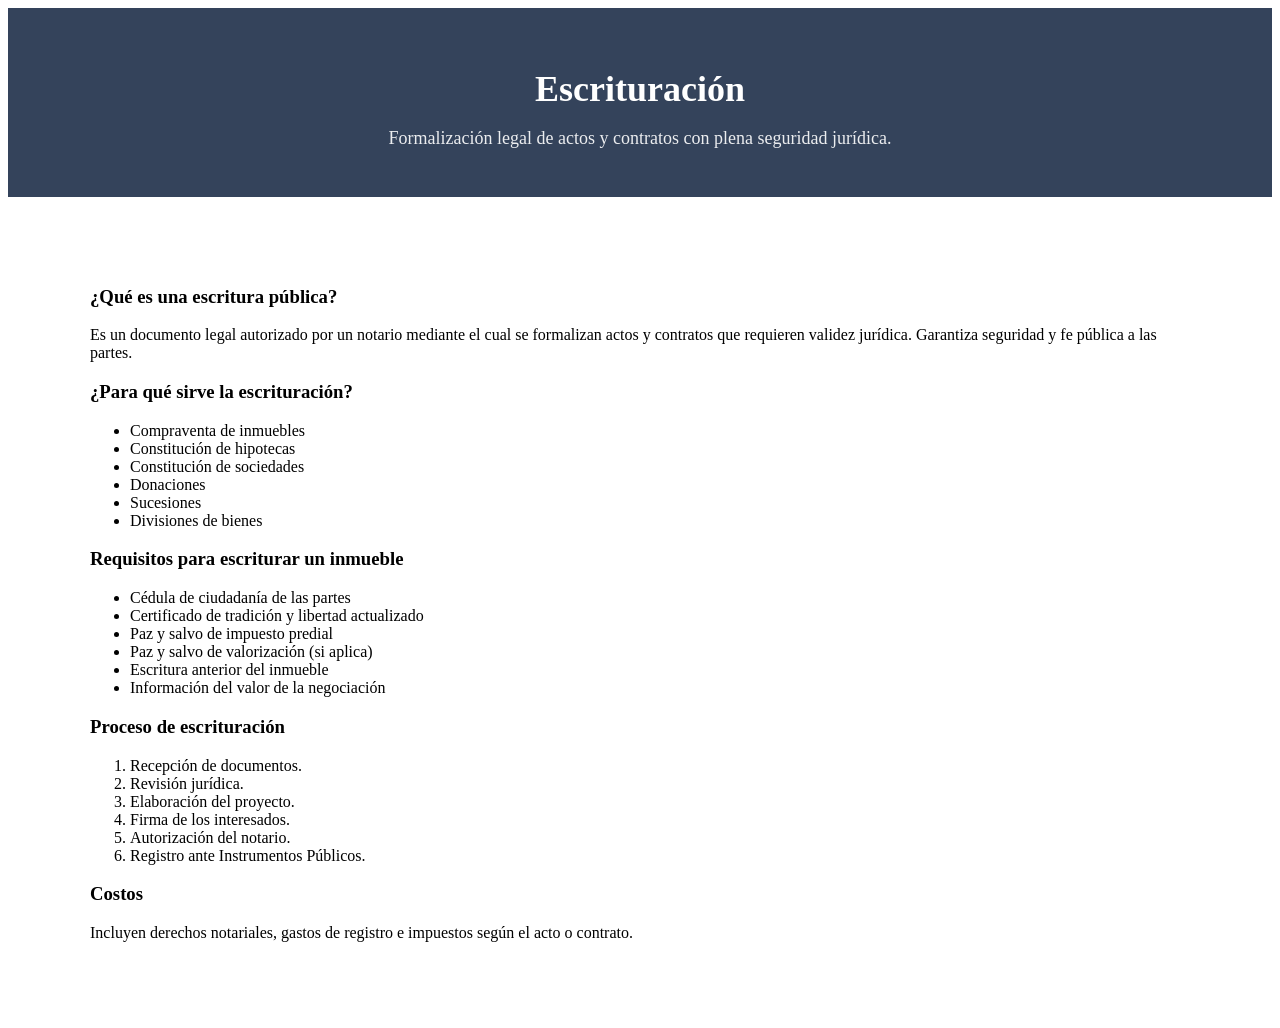
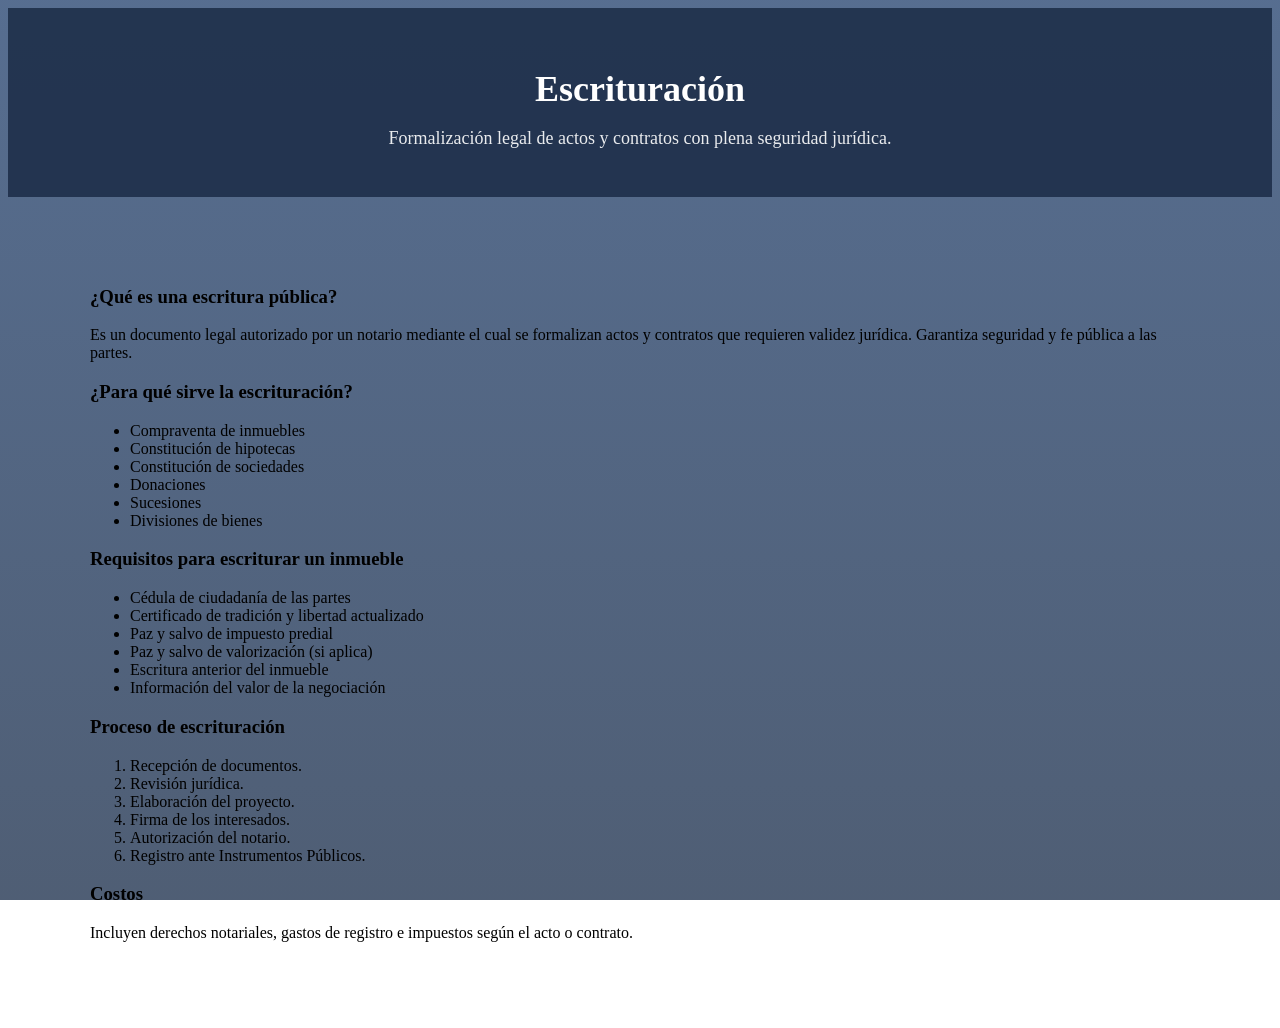

se realizan cambios en toda la pagina

--- a/styles/escrituracion.css
+++ b/styles/escrituracion.css
@@ -14,7 +14,7 @@ body::before {
   height: 100%;
 
   background:
-    /* linear-gradient(rgba(20, 40, 70, 0.75), rgba(20, 40, 70, 0.75)), */
+    linear-gradient(rgba(30, 61, 107, 0.75), rgba(20, 40, 70, 0.75)),
     url("../images/fondo-esc.jpg"); /* 👈  IMAGEN */
 
   background-size: cover;
@@ -76,11 +76,11 @@ body::before {
 .acordeon {
   background: #f4f6f8;
   cursor: pointer;
-  padding: 20px;
+  padding: 25px;
   width: 100%;
   border: none;
-  text-align: left;
-  font-size: 18px;
+  text-align: center;
+  font-size: 19px;
   font-weight: bold;
   color: #1f2f4a;
   position: relative;
@@ -91,21 +91,8 @@ body::before {
 }
 
 .acordeon:hover {
-  background: #e9edf3;
+  background: #f4f4f6;
 }
-
-/* .acordeon::after {
-  content: "+";
-  font-size: 22px;
-  position: absolute;
-  right: 20px;
-  top: 50%;
-  transform: translateY(-50%);
-}
-
-.acordeon.activo::after {
-  content: "–";
-} */
 
 .panel {
   display: none;
@@ -219,3 +206,173 @@ body::before {
 .modal-body {
   padding-top: 10px;
 }
+
+/*==================================================
+BUSCADOR INTELIGENTE
+==================================================*/
+
+.buscador-contenedor{
+
+    margin-bottom:45px;
+
+    text-align:center;
+
+}
+
+.buscador-contenedor h2{
+
+    color:white;
+
+    font-size:34px;
+
+    margin-bottom:10px;
+
+}
+
+.buscador-contenedor p{
+
+    color:white;
+
+    opacity:.9;
+
+    margin-bottom:30px;
+
+    font-size:18px;
+
+}
+
+.buscador{
+
+    background:white;
+
+    border-radius:15px;
+
+    display:flex;
+
+    align-items:center;
+
+    padding:18px 25px;
+
+    gap:15px;
+
+    max-width:700px;
+
+    margin:auto;
+
+    box-shadow:0 10px 35px rgba(0,0,0,.20);
+
+    transition:.3s;
+
+}
+
+.buscador:hover{
+
+    transform:translateY(-3px);
+
+}
+
+.buscador:focus-within{
+
+    box-shadow:0 15px 40px rgba(0,0,0,.35);
+
+}
+
+.buscador i{
+
+    color:#1f2f4a;
+
+    font-size:20px;
+
+}
+
+.buscador input{
+
+    width:100%;
+
+    border:none;
+
+    outline:none;
+
+    font-size:18px;
+
+    background:transparent;
+
+}
+
+.contador-resultados{
+
+    margin-top:18px;
+
+    color:white;
+
+    font-weight:bold;
+
+}
+
+/*====================================
+INFO DEL BUSCADOR
+====================================*/
+
+.info-buscador{
+
+    text-align:center;
+
+    margin-top:18px;
+
+    color:white;
+
+    font-weight:600;
+
+    font-size:17px;
+
+}
+
+/*====================================
+SIN RESULTADOS
+====================================*/
+
+.sin-resultados{
+
+    display:none;
+
+    margin:60px auto;
+
+    text-align:center;
+
+    background:white;
+
+    border-radius:18px;
+
+    padding:45px;
+
+    max-width:500px;
+
+    box-shadow:0 15px 35px rgba(0,0,0,.20);
+
+}
+
+.sin-resultados i{
+
+    font-size:45px;
+
+    color:#1f2f4a;
+
+    margin-bottom:20px;
+
+}
+
+.sin-resultados h3{
+
+    color:#1f2f4a;
+
+    margin-bottom:10px;
+
+}
+
+.sin-resultados p{
+
+    color:#666;
+
+}
+
+
